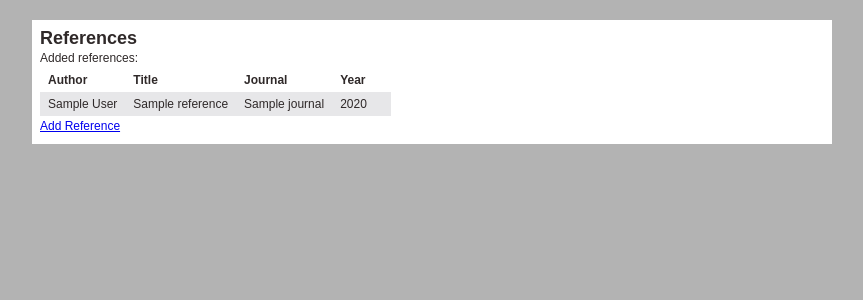
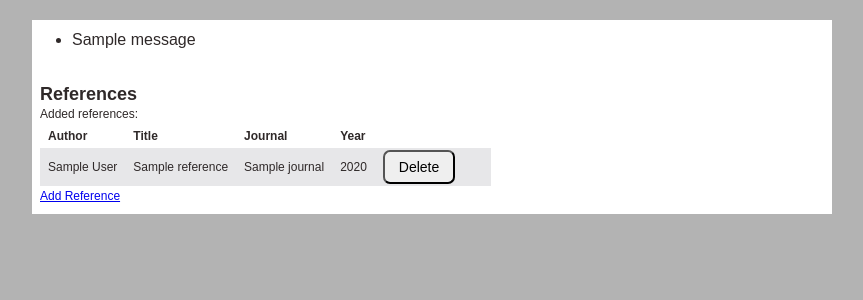
Before and after one commit to BorisBanchev/teamMagicians, a Flask app: template src/templates/index.html in a window 1280 px wide. Shown: the top 300 px of the page, without its empty margins (208-1071 px from the left). Run offline with Flask 3, Linux system fonts and the light colour scheme; the template is opened without the code that fills it: most values are stand-ins (such as "Sample title", 1, 10 or a date in 2020); one stand-in notice (Sample message) is shown.

Commit message:
added delete button for deleting a reference and added route to app.py

```diff
--- a/src/app.py
+++ b/src/app.py
@@ -1,7 +1,7 @@
 from flask import redirect, render_template, request, jsonify, flash
 from config import app, test_env
 from db_helper import reset_db
-from repositories.reference_repository import create_reference, get_references
+from repositories.reference_repository import create_reference, get_references, delete_reference
 from util import validate_reference
 
 @app.route("/")
@@ -30,6 +30,16 @@ def add_reference():
             return redirect("/add_reference")
 
 
+@app.route("/delete_reference/<int:id>", methods = ["POST"])
+def delete_reference_route(id):
+    try:
+        delete_reference(id)
+        flash("Reference deleted")
+    except Exception as e:
+        flash(f"Error deleting reference: {e}")
+    return redirect("/")
+
+
 # testausta varten oleva reitti
 if test_env:
     @app.route("/reset_db")
--- a/src/repositories/reference_repository.py
+++ b/src/repositories/reference_repository.py
@@ -18,6 +18,6 @@ def create_reference(fields):
     db.session.commit()
 
 def delete_reference(id):
-    sql = text("DELETE FROM reference_list WHERE id= :id")
+    sql = text("DELETE FROM reference_list WHERE id = :id")
     db.session.execute(sql, {"id":id})
     db.session.commit()
--- a/src/templates/index.html
+++ b/src/templates/index.html
@@ -6,6 +6,16 @@
 {% endblock %}
 {% block body %}
 <div class="frame">
+{% with messages = get_flashed_messages() %} {%
+if messages %}
+<ul>
+    {% for message in messages %}
+    <li>{{ message }}</li>
+    {% endfor %}
+</ul>
+{% endif %} {% endwith %}
+
+
     <div class="info">
         <h2>References</h2>
     </div>
@@ -38,15 +48,15 @@
                         <td>{{reference.year}}</td>
 
                         <td>
-                            <!-- <form action="/modify_reference/{{reference.id}}"
+                        <!-- <form action="/modify_reference/{{reference.id}}"
                         method="get" style= "display: inline;">
                         <button type="submit"> Modify</button>
-                    </form>
+                    </form> -->
 
                     <form action= "/delete_reference/{{reference.id}}"
                         method="post" style ="display: inline;">
                         <button type="submit">Delete</button>
-                    </form> -->
+                    </form>
                         </td>
                     </tr>
                     {%endfor%}
```
